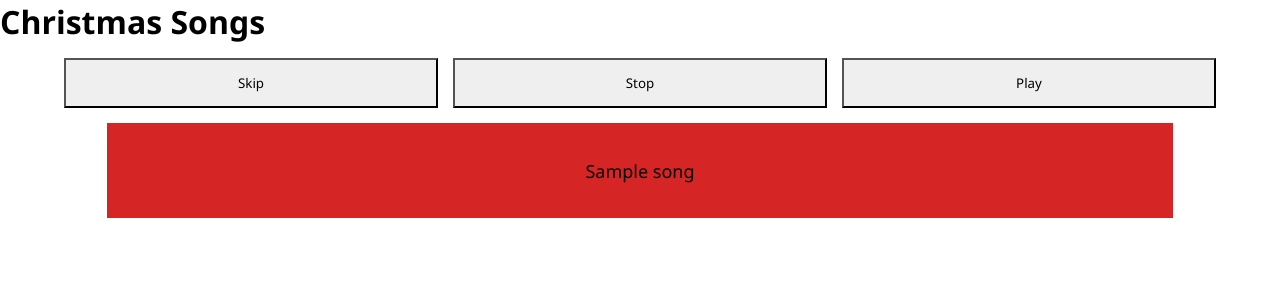
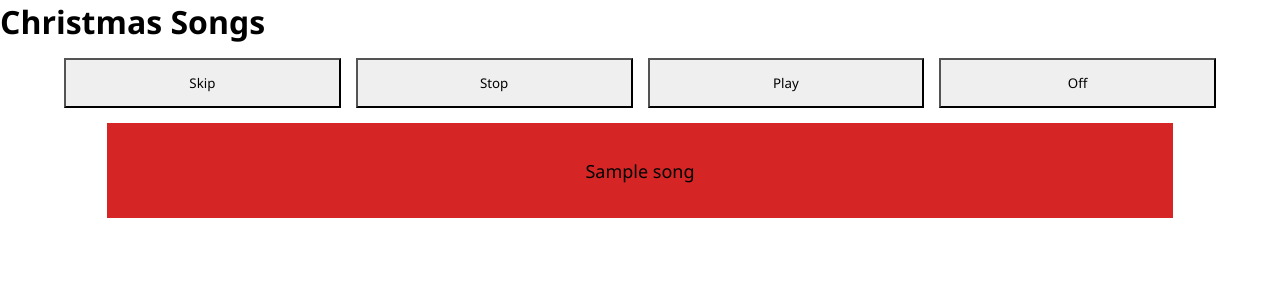
Before and after one commit to benrussell80/christmas-lights, a Flask app: template templates/index.html in a window 1280 px wide. Shown: the top 300 px of the page. Run offline with Flask 2, Linux system fonts and the light colour scheme; the template is opened without the code that fills it: most values are stand-ins (such as "Sample title", 1, 10 or a date in 2020); parts of the project's set-up code (start-up, migrations or seed data) failed here and were passed over.

Commit message:
Add off button

```diff
--- a/server.py
+++ b/server.py
@@ -199,6 +199,17 @@ class SongQueue:
             self.start_event_async.set()
             self.stop_event_async.clear()
 
+    def off(self):
+        with adafruit_ws2801.WS2801(
+            clock=CLOCK,
+            data=DATA,
+            n=NLEDS,
+            brightness=1.0,
+            auto_write=False
+        ) as leds:
+            leds.fill((0, 0, 0))
+            leds.show()
+
     def loop(self):
         while self.start_event.wait():
             next_song = next(self)
@@ -245,6 +256,12 @@ def index() -> Response:
         elif action == 'play':
             song_queue.play()
             flash('Played song', 'info')
+        elif action == 'off':
+            if song_queue.start_event.is_set():
+                flash('Cannot turn lights off while song is playing', 'error')
+            else:
+                song_queue.off()
+                flash('Turned lights off', 'info')
         else:
             flash(f'Invalid action: {action}', 'error')
 
--- a/static/css/styles.css
+++ b/static/css/styles.css
@@ -55,7 +55,7 @@ ul.flashes {
 
 #controls {
     display: grid;
-    grid-template-columns: 1fr 1fr 1fr;
+    grid-template-columns: 1fr 1fr 1fr 1fr;
     grid-auto-rows: minmax(50px, auto);
     column-gap: 15px;
     margin-bottom: 10px;
--- a/templates/index.html
+++ b/templates/index.html
@@ -23,6 +23,7 @@
             <button class="control-btn" name="action" value="skip">Skip</button>
             <button class="control-btn" name="action" value="stop">Stop</button>
             <button class="control-btn" name="action" value="play">Play</button>
+            <button class="control-btn" name="action" value="off">Off</button>
         </section>
 
         <section id="songs">
```
